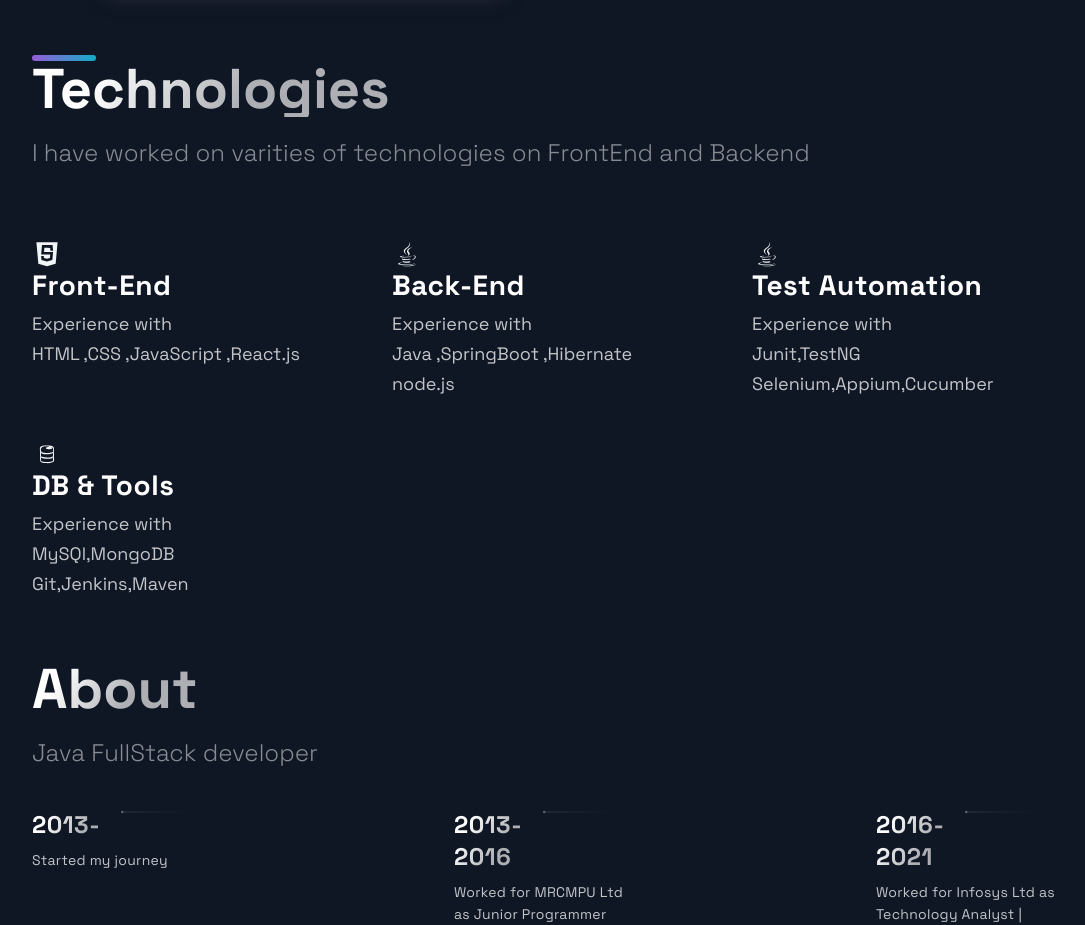
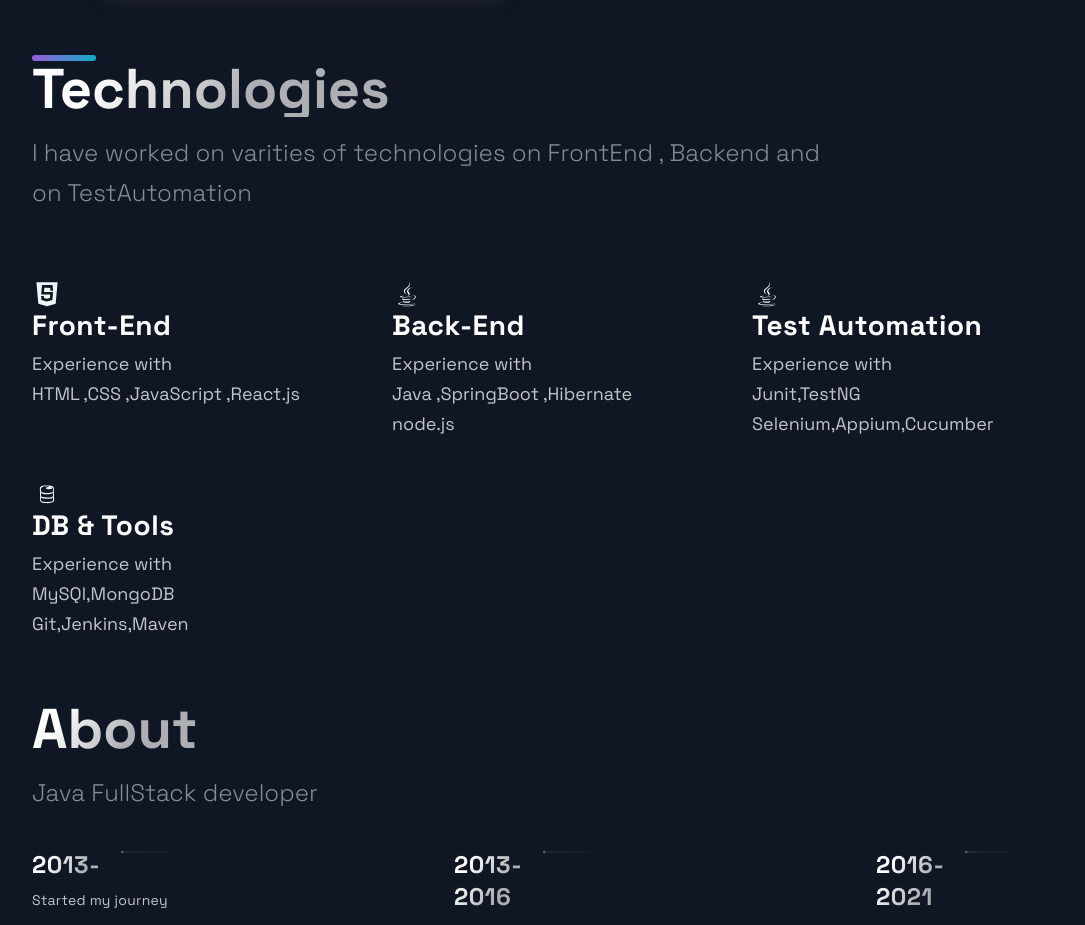
Before and after one commit to sujithchenanath909/Portfolio, a Next.js app: page / in a window 1280 px wide. Shown: the part 2160-3085 px from the top of the page, without its empty margins (88-1173 px from the left). Built offline with nearby package versions, Linux system fonts and the light colour scheme.

Commit message:
technologis updated

```diff
--- a/src/components/Technologies/Technologies.js
+++ b/src/components/Technologies/Technologies.js
@@ -8,7 +8,7 @@ const Technologies = () =>  (
    <SectionDivider/>
      <SectionTitle> Technologies    </SectionTitle>
        <SectionText>
-         I have worked on varities of technologies on FrontEnd and Backend
+         I have worked on varities of technologies on FrontEnd , Backend and on TestAutomation
        </SectionText>
     <List>
       <ListItem>
```
